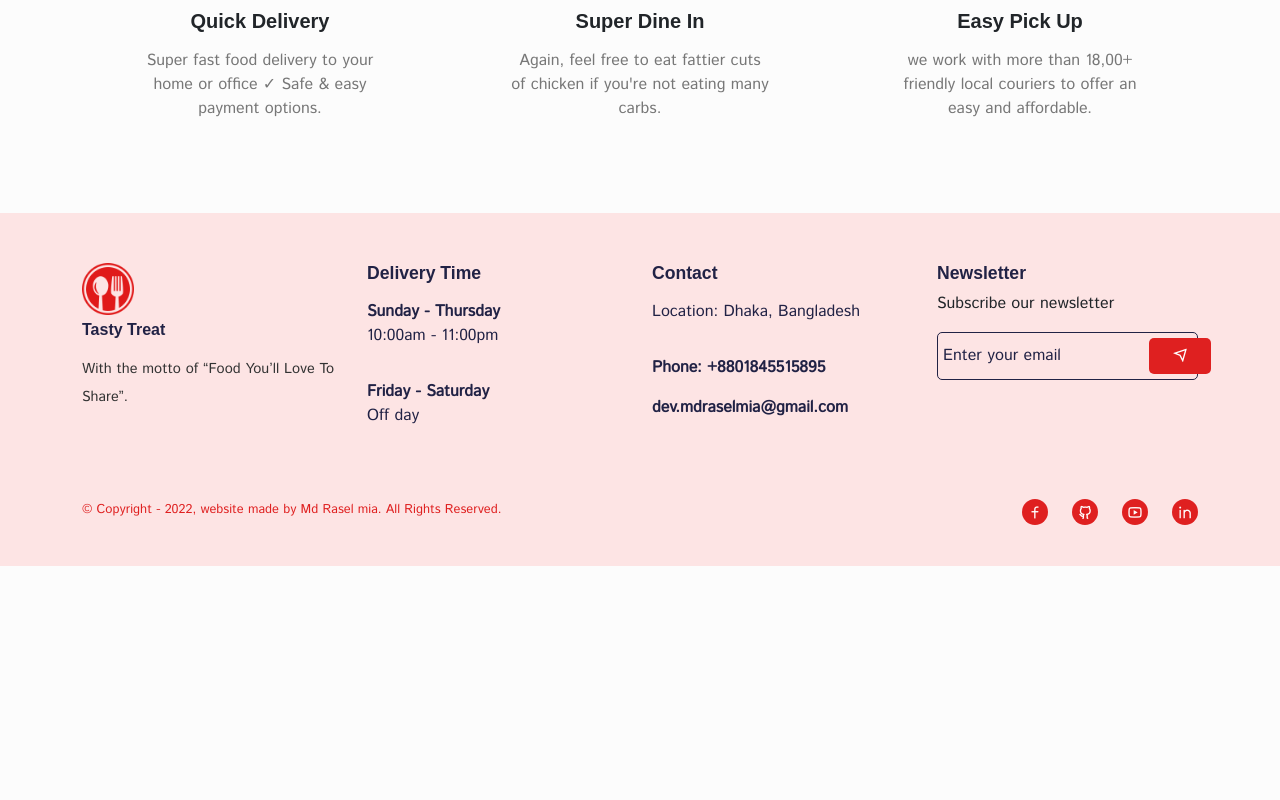
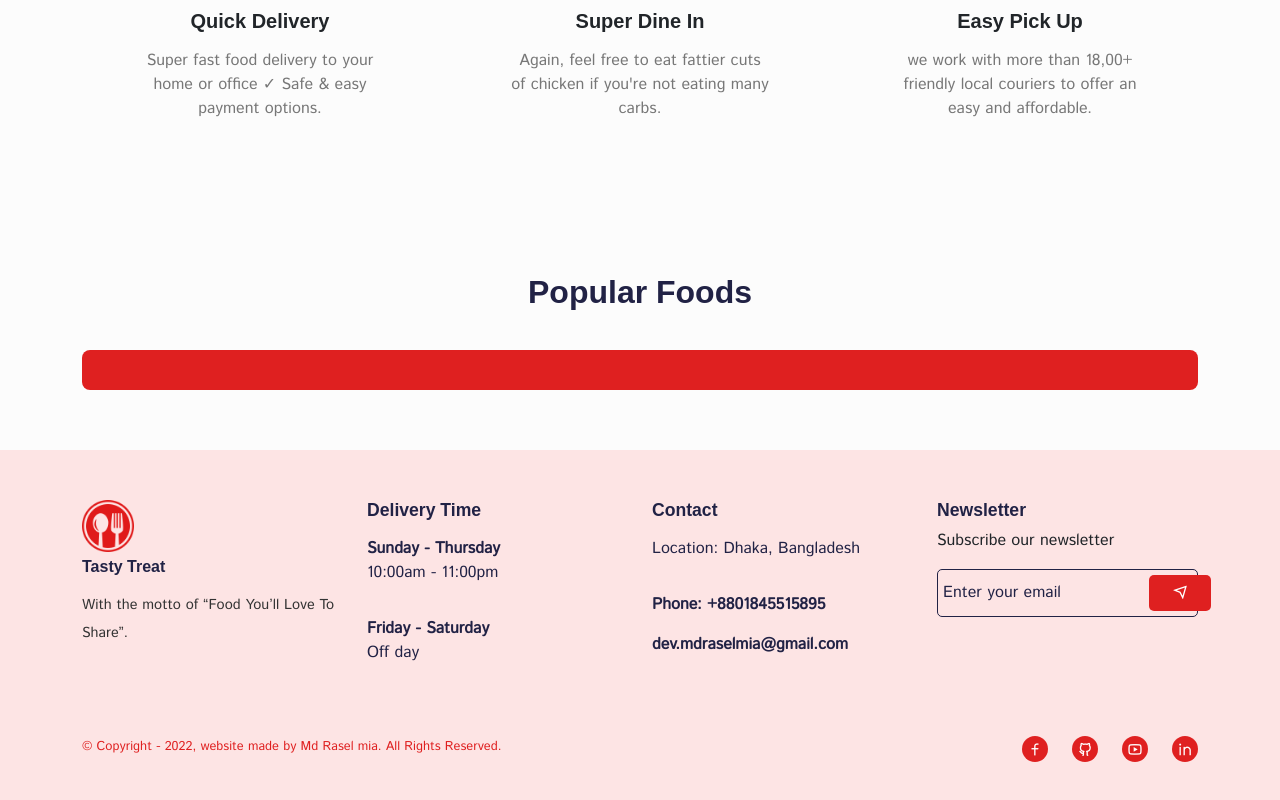
Before and after one commit to mdraselmiah95/tasty-treat-app, a React (Create React App) app: page /home in a window 1280 px wide. Shown: the part 1387-2187 px from the top of the page. Before the commit the page ends 1953 px from the top, so only its background shows below. Built offline with nearby package versions, Linux system fonts and the light colour scheme; a web font is replaced by a local one.

Commit message:
WIP on Tasty Treat App Home Popular Food section

```diff
--- a/src/pages/Home.jsx
+++ b/src/pages/Home.jsx
@@ -91,12 +91,10 @@ const Home = () => {
           </Row>
         </Container>
       </section>
-
       {/* UI Category Section */}
       <section className="pt-0">
         <Category />
       </section>
-
       <section>
         <Container>
           <Row>
@@ -133,6 +131,22 @@ const Home = () => {
           </Row>
         </Container>
       </section>
+
+      {/* Popular Foods */}
+
+      <section>
+        <Container>
+          <Row>
+            <Col lg="12" className="text-center">
+              <h2>Popular Foods</h2>
+            </Col>
+
+            <Col lg="12">
+              <div className="food__category"></div>
+            </Col>
+          </Row>
+        </Container>
+      </section>
     </Helmet>
   );
 };
```
